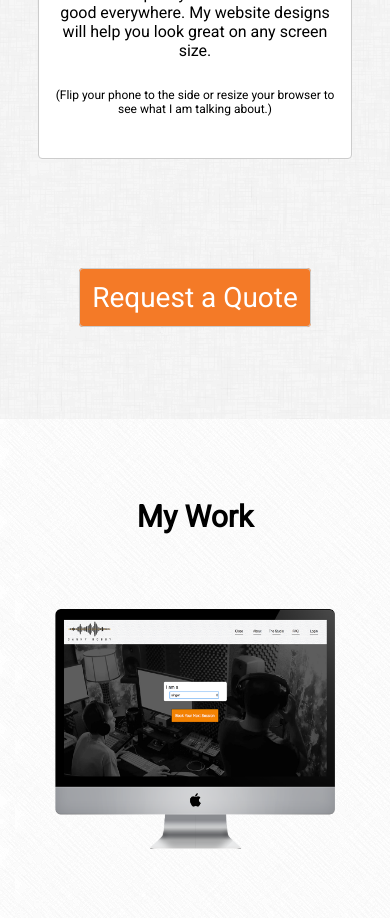
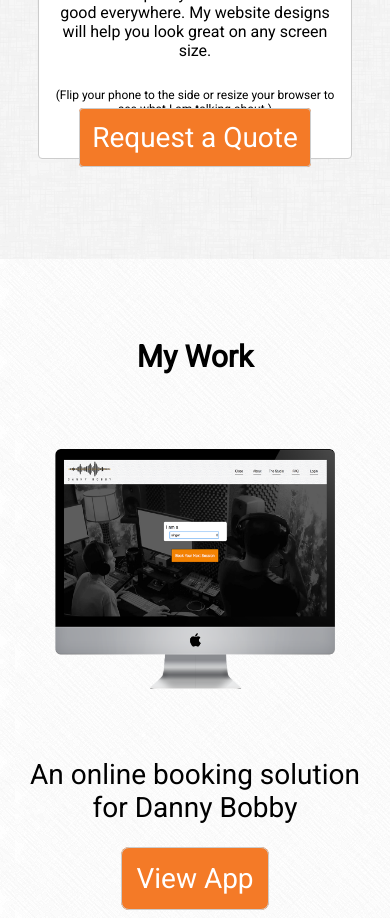
Before and after one commit to StephenGrable1/StephenGrableWebsite, a React (Create React App) app: page / in a window 390 px wide. Shown: the part 1980-2898 px from the top of the page. Built offline with nearby package versions, Linux system fonts and the light colour scheme.

Commit message:
fix button position on mobile

```diff
--- a/src/components/Home/IconMarketing/IconMarketing.css
+++ b/src/components/Home/IconMarketing/IconMarketing.css
@@ -164,7 +164,7 @@
   .icon-marketing-action-btn {
     clear: both;
     margin: auto;
-    margin-top: -360px;
+    margin-top: -520px;
     margin-bottom: 140px;
   }
 }
```
